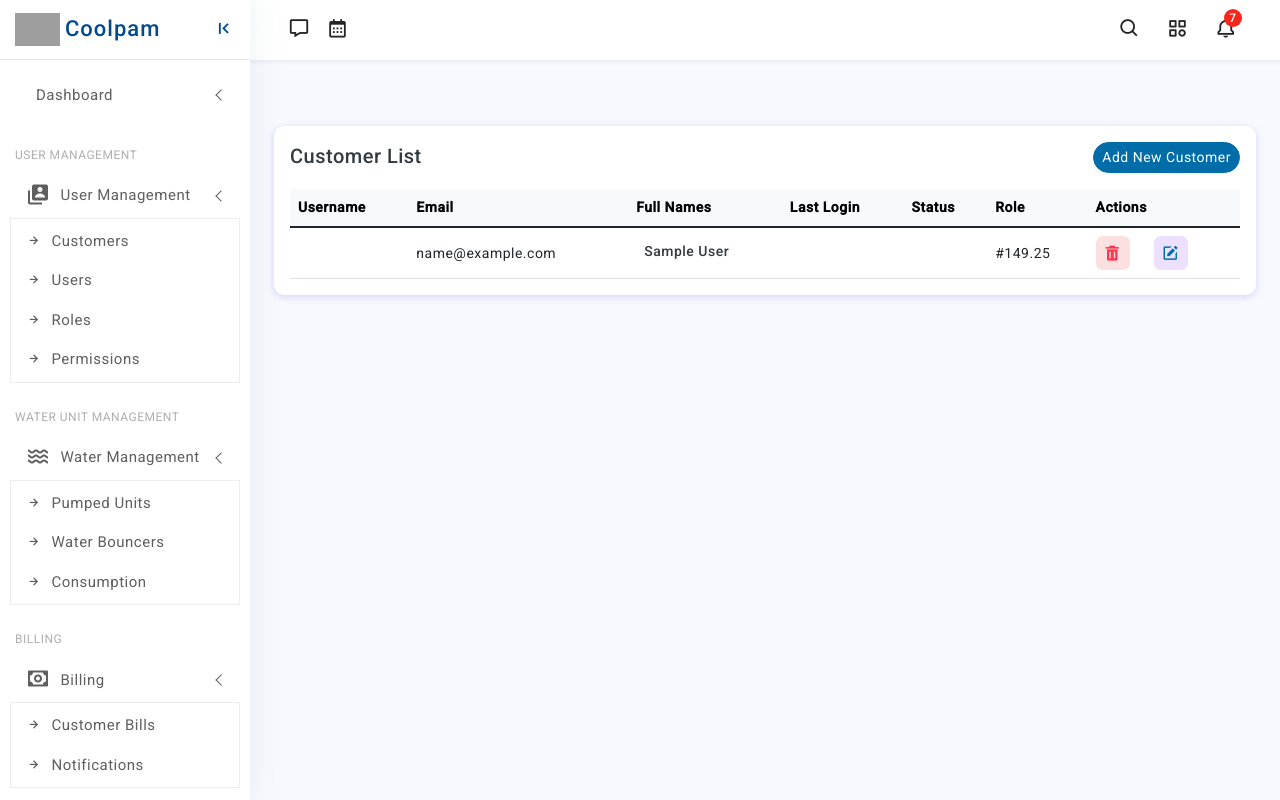
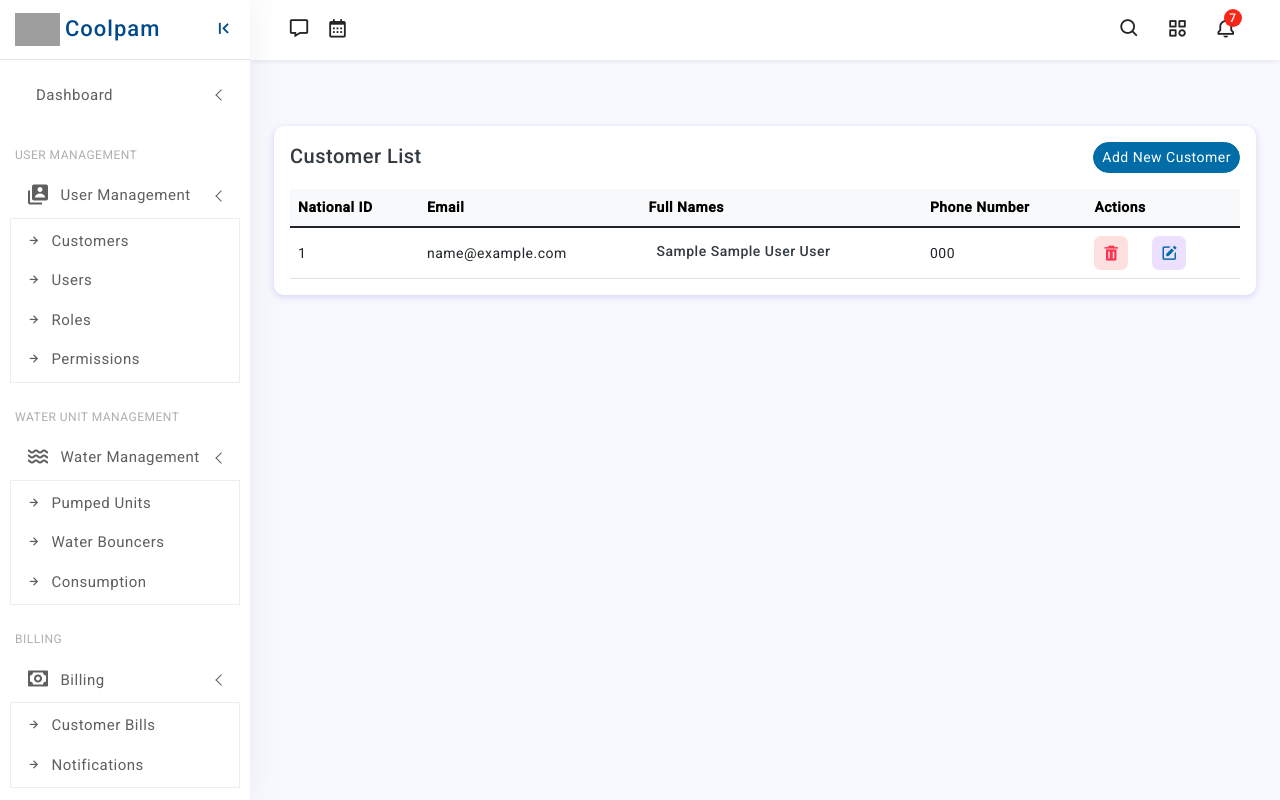
Before and after one commit to Thom03/majiweb, a Django app: page /listcustomer/ in a window 1280 px wide. Run offline with Django 4.2, Linux system fonts and the light colour scheme; tables that the repository leaves empty hold one stand-in row (values such as "Sample post"); some libraries are stand-ins or nearby versions; grey boxes are pictures that could not be loaded.

Commit message:
Refactor customer.

```diff
--- a/customers/models.py
+++ b/customers/models.py
@@ -1,5 +1,6 @@
 from django.db import models
 from django.utils.translation import gettext_lazy as _
+
 
 
 # Create your models here.
--- a/customers/views.py
+++ b/customers/views.py
@@ -7,7 +7,7 @@
 # Create your views here.
 # Listing all the customers
 def listCustomer(request):
-    data = {"users": Customer.objects.all()}
+    data = {"customers": Customer.objects.all()}
 
     # print("print all data", data)
 
--- a/templates/customers/createcustomer.html
+++ b/templates/customers/createcustomer.html
@@ -25,14 +25,14 @@
 								</div>
 								<hr>
 								<form method="post" class="row g-3">
-									<div class="col-md-6">
+
 										{% csrf_token %}
 										 {% bootstrap_form customers_form %}
 
-									</div>
+
 									{% buttons %}
 									<div class="col-12">
-										<button type="submit" class="btn btn-primary px-5">Register</button>
+										<button type="submit" class="btn btn-primary px-5">Create</button>
 									</div>
 									{% endbuttons %}
 								</form>
--- a/templates/customers/customerlist.html
+++ b/templates/customers/customerlist.html
@@ -30,33 +30,33 @@
 								   <table class="table align-middle mb-0">
 									   <thead class="table-light">
 										   <tr>
-											   <th>Username</th>
+											   <th>National ID</th>
                                                <th> Email</th>
 											   <th> Full Names</th>
-											   <th>Last Login</th>
-											   <th>Status</th>
-											   <th>Role</th>
+											   <th>Phone Number</th>
+<!--											   <th>Status</th>-->
+<!--											   <th>Role</th>-->
 											   <th>Actions</th>
 										   </tr>
 									   </thead>
 									   <tbody>
-                                       {% for user in users %}
+                                       {% for customer in customers %}
 										   <tr>
-											   <td>{{ user.username }}</td>
-                                               <td>{{ user.email }}</td>
+											   <td>{{ customer.national_id }}</td>
+                                               <td>{{ customer.email }}</td>
 											   <td>
 												<div class="d-flex align-items-center">
 {#													<div class="recent-product-img">#}
 {#														<img src="assets/images/products/15.png" alt="">#}
 {#													</div>#}
 													<div class="ms-2">
-														<h6 class="mb-1 font-14">{{ user.first_name }} {{ user.last_name }}</h6>
+														<h6 class="mb-1 font-14">{{ customer.first_name }} {{ customer.middle_name }} {{ customer.last_name }}</h6>
 													</div>
 												</div>
 											   </td>
-											   <td>{{ user.last_login }}</td>
-											   <td class=""><span class="badge bg-light-success text-success w-100">{{ user.is_active }}</span></td>
-											   <td>#149.25</td>
+											   <td>{{ customer.phone_number }}</td>
+<!--											   <td class=""><span class="badge bg-light-success text-success w-100">{{ customer.is_active }}</span></td>-->
+<!--											   <td>#149.25</td>-->
 											   <td>
 												<div class="d-flex order-actions">	<a href="javascript:;" class="text-danger bg-light-danger border-0"><i class='bx bxs-trash'></i></a>
 													<a href="javascript:;" class="ms-4 text-primary bg-light-primary border-0"><i class='bx bxs-edit' ></i></a>
```
